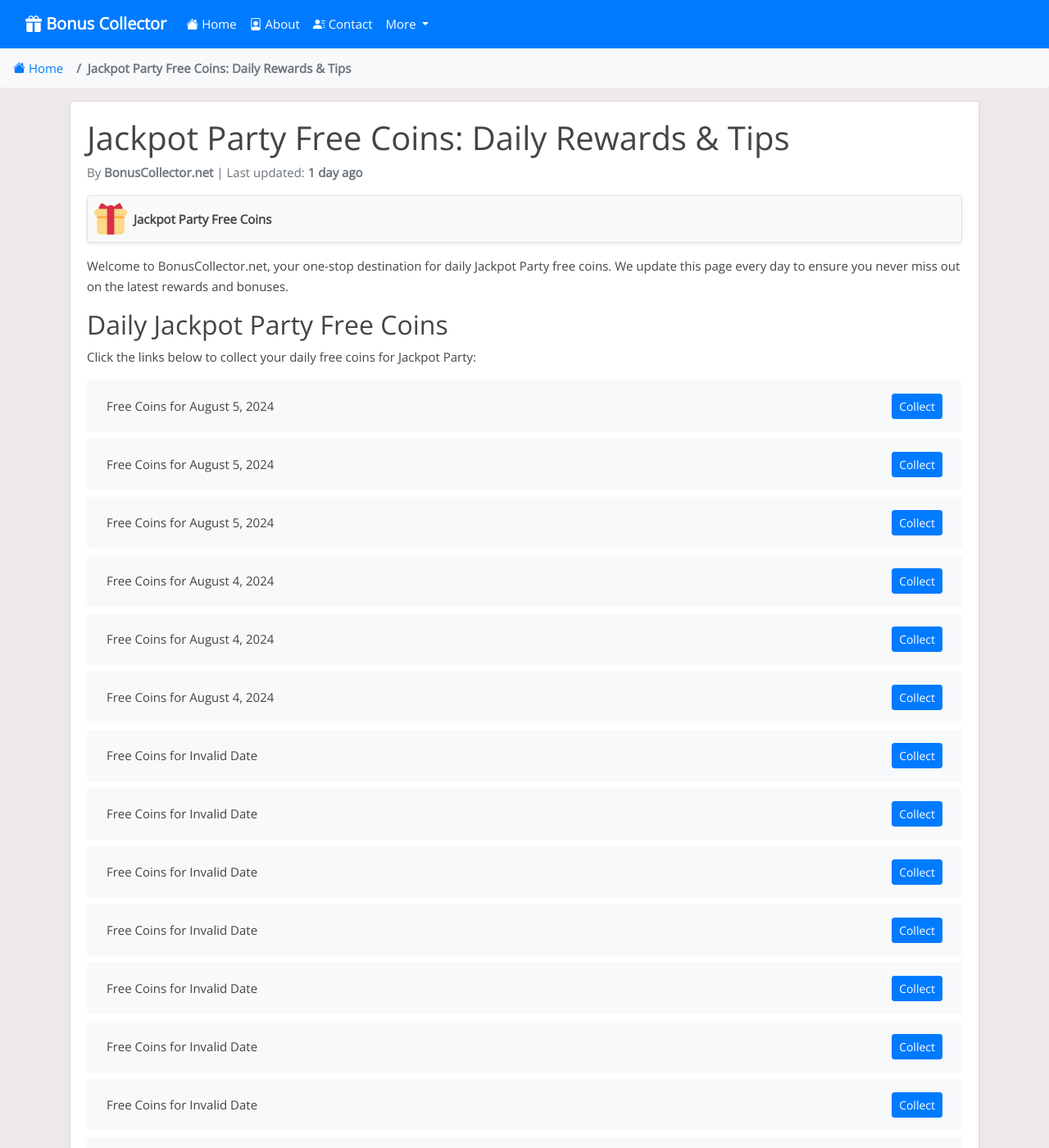
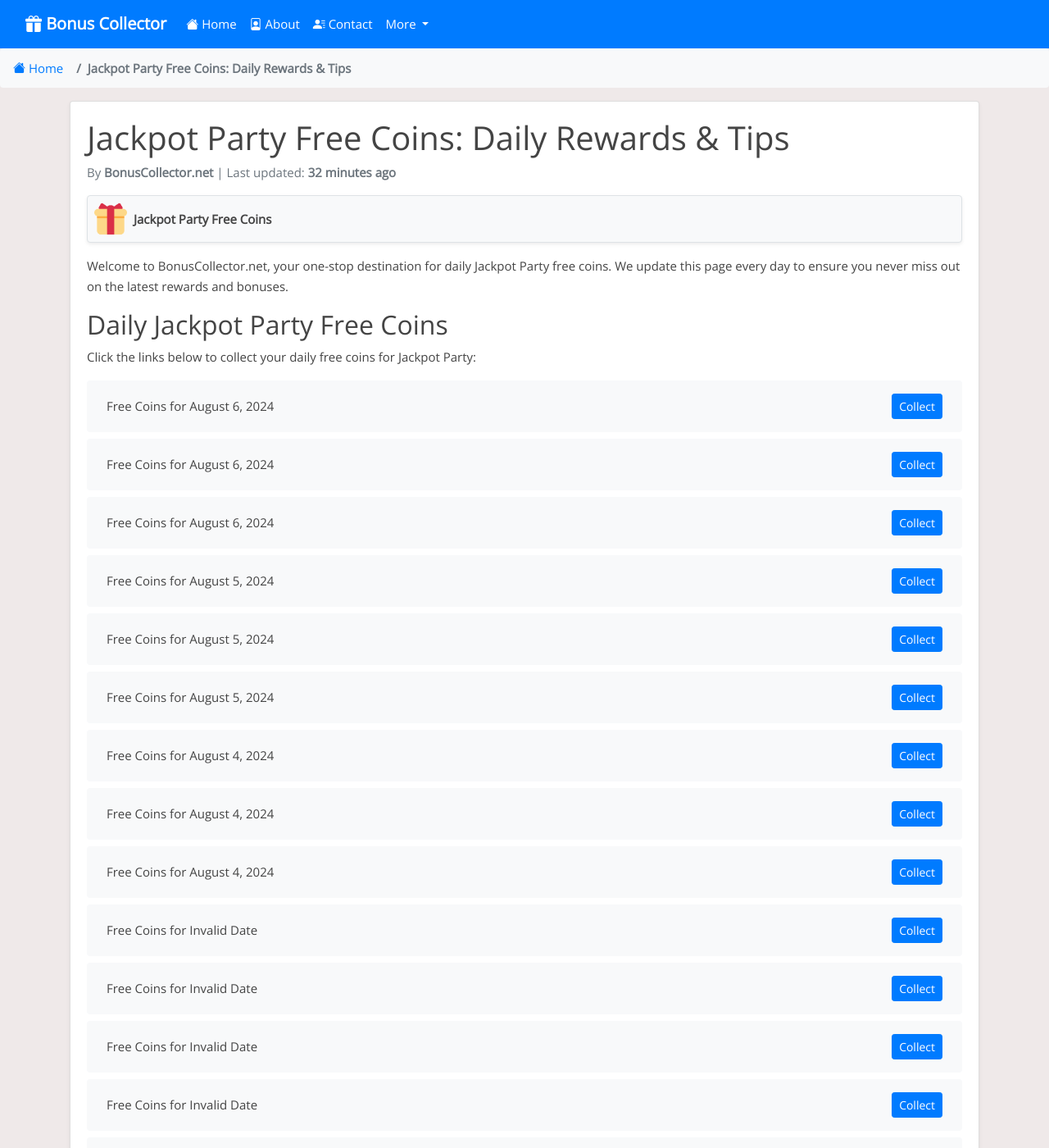
Before and after one commit to Prollad99/bs-net, a Jekyll site: the page built from _posts/2024-07-31-jackpot-party.md, in a window 1280 px wide and 1400 px high. Shown: the whole window at 82% size. Built offline with Jekyll 4.4.1, drawn with Linux system fonts in a browser that asks for light colours; nearby versions of some CDN libraries; comment, search, counter and statistics services are not loaded.

Commit message:
Update jackpot-party reward links and last modified date

```diff
--- a/_data/include_files.yml
+++ b/_data/include_files.yml
@@ -68,7 +68,7 @@
   last_modified: 2024-08-06 03:15:13
 
 jackpot-party.html:
-  last_modified: 2024-08-05 03:37:13
+  last_modified: 2024-08-06 03:37:23
 
 quick-hit-slots.html:
   last_modified: 2024-08-05 15:35:27
--- a/_includes/jackpot-party.html
+++ b/_includes/jackpot-party.html
@@ -1,4 +1,16 @@
 <ul class="list-group mt-3 mb-4">
+  <li class="list-group-item d-flex justify-content-between align-items-center">
+    <span>Free Coins for August 6, 2024</span>
+    <a href="https://jackpotpartycasino.jckpt.me/2cf9951514" class="btn btn-primary btn-sm">Collect</a>
+  </li>
+  <li class="list-group-item d-flex justify-content-between align-items-center">
+    <span>Free Coins for August 6, 2024</span>
+    <a href="https://bit.ly/3yrdzmm" class="btn btn-primary btn-sm">Collect</a>
+  </li>
+  <li class="list-group-item d-flex justify-content-between align-items-center">
+    <span>Free Coins for August 6, 2024</span>
+    <a href="https://jackpotpartycasino.jckpt.me/288cc25826" class="btn btn-primary btn-sm">Collect</a>
+  </li>
   <li class="list-group-item d-flex justify-content-between align-items-center">
     <span>Free Coins for August 5, 2024</span>
     <a href="http://bit.ly/3WNVyI8" class="btn btn-primary btn-sm">Collect</a>
@@ -387,16 +399,4 @@
     <span>Free Coins for Invalid Date</span>
     <a href="https://bit.ly/45PrkHU" class="btn btn-primary btn-sm">Collect</a>
   </li>
-  <li class="list-group-item d-flex justify-content-between align-items-center">
-    <span>Free Coins for Invalid Date</span>
-    <a href="http://bit.ly/45OKLjS" class="btn btn-primary btn-sm">Collect</a>
-  </li>
-  <li class="list-group-item d-flex justify-content-between align-items-center">
-    <span>Free Coins for Invalid Date</span>
-    <a href="https://bit.ly/45OKIEI" class="btn btn-primary btn-sm">Collect</a>
-  </li>
-  <li class="list-group-item d-flex justify-content-between align-items-center">
-    <span>Free Coins for Invalid Date</span>
-    <a href="https://bit.ly/4croP0W" class="btn btn-primary btn-sm">Collect</a>
-  </li>
 </ul>
```
Also changed, not shown: links-json/jackpot-party.json (+12 -9 lines).
